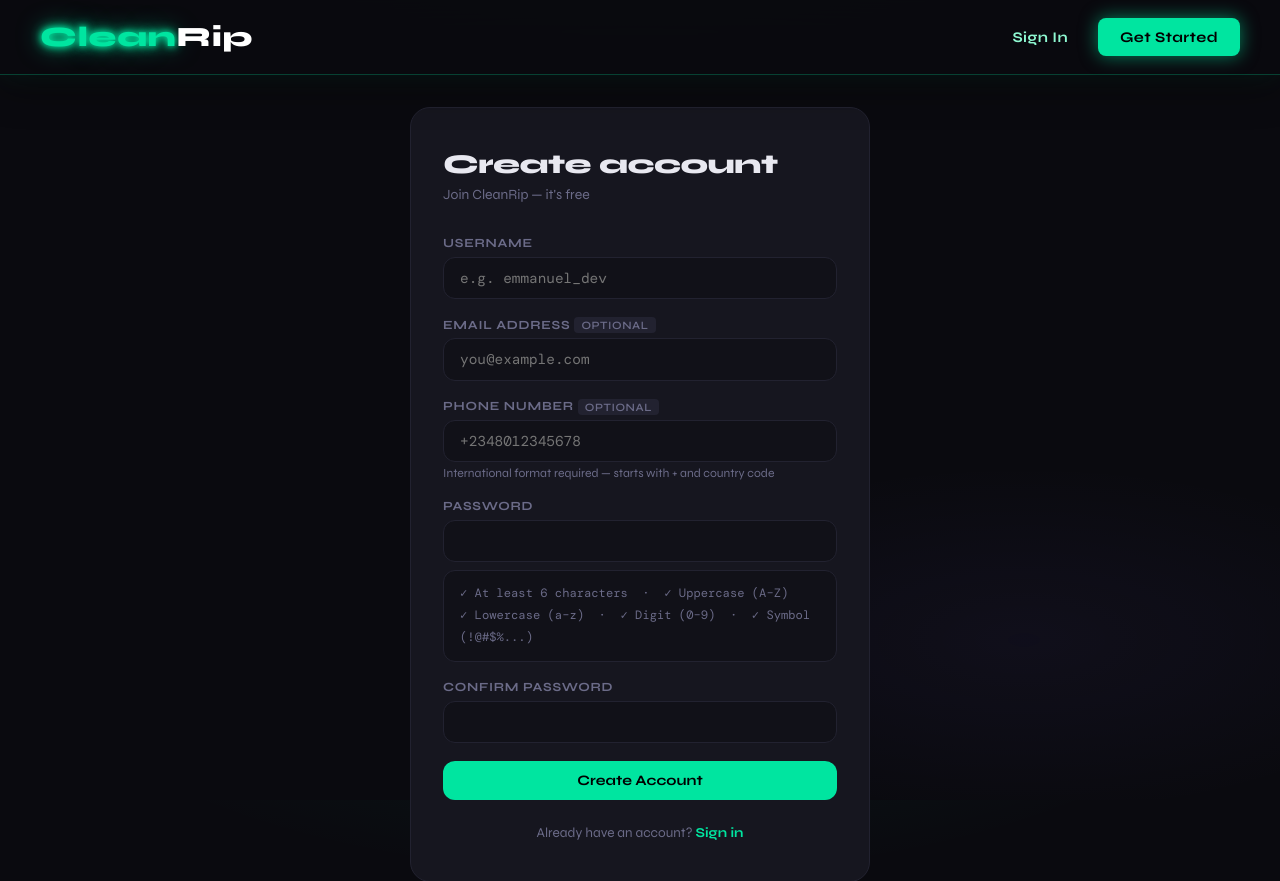
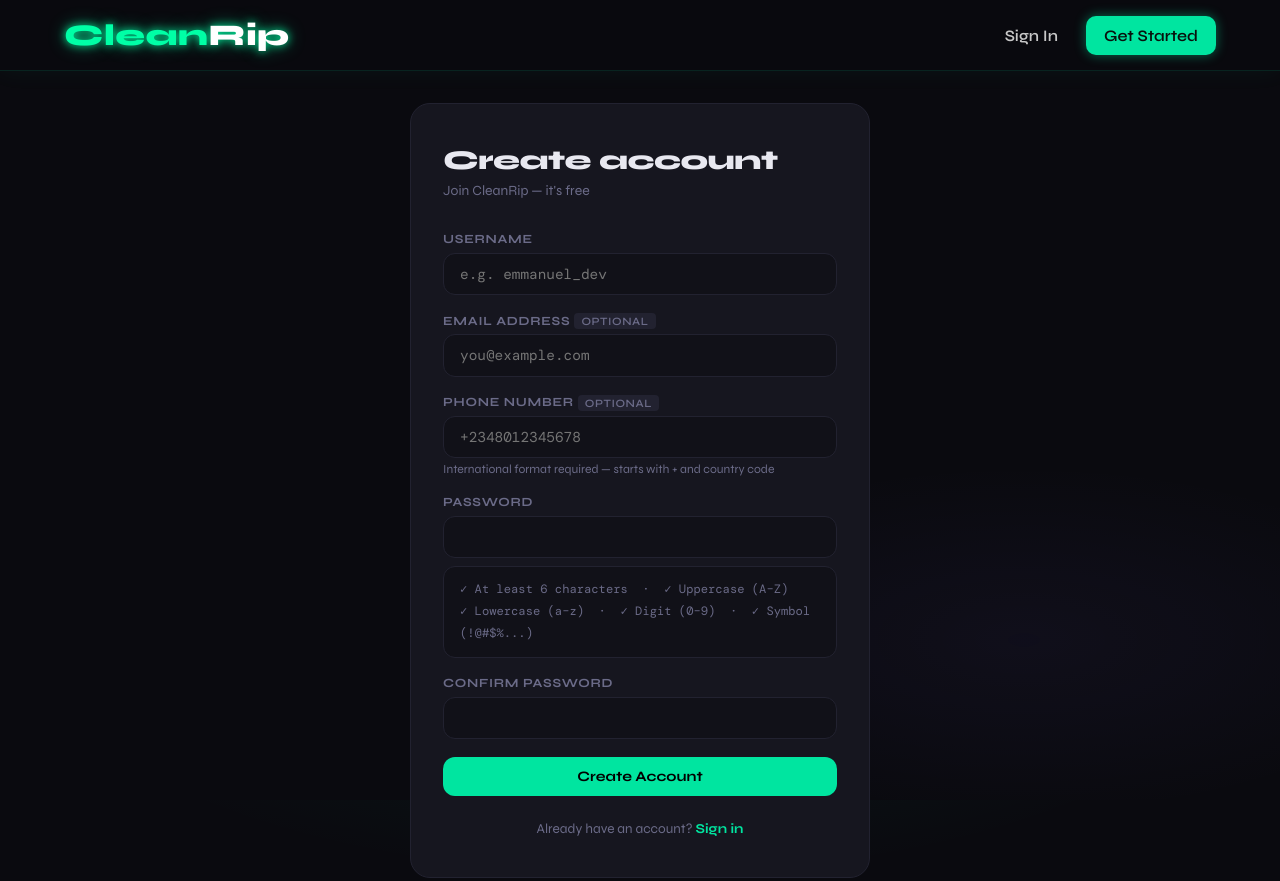
Before and after one commit to Nonyice/downloadvid, a Flask app: page /register in a window 1280 px wide. Shown: the top 881 px of the page. Run offline with Flask 3, Linux system fonts and the light colour scheme; some web fonts are replaced.

Commit message:
Responsive adjustments

```diff
--- a/templates/base.html
+++ b/templates/base.html
@@ -44,215 +44,118 @@
   /* ==========================================
    NAVBAR
 ========================================== */
+/* ==========================
+   NAVBAR
+========================== */
 
 nav{
     position:sticky;
     top:0;
-    z-index:999;
+    z-index:1000;
+
+    background:rgba(10,10,15,.96);
+    backdrop-filter:blur(14px);
+
+    border-bottom:1px solid rgba(0,229,160,.12);
+    box-shadow:0 0 25px rgba(0,229,160,.06);
+}
+
+.nav-container{
+    max-width:1200px;
+    margin:auto;
 
     display:flex;
     justify-content:space-between;
     align-items:center;
-    flex-wrap:wrap;
 
-    padding:18px 40px;
+    padding:0 24px;
+    height:70px;
 
-    background:rgba(10,10,15,.92);
-
-    backdrop-filter:blur(18px);
-
-    border-bottom:1px solid rgba(0,229,160,.25);
-
-    box-shadow:
-        0 0 25px rgba(0,229,160,.08),
-        0 10px 40px rgba(0,0,0,.45);
+    width:100%;
 }
 
-
-/* ============================
-   LOGO
-============================ */
-
 .nav-brand{
-
-    font-size:1.75rem;
-
-    font-weight:800;
-
     text-decoration:none;
 
-    color:#00e5a0;
+    font-size:30px;
+    font-weight:800;
+    letter-spacing:.5px;
 
-    letter-spacing:.8px;
+    color:#00ffa6;
 
     text-shadow:
-        0 0 6px #00e5a0,
-        0 0 12px #00e5a0,
-        0 0 24px rgba(0,229,160,.65);
-
-    transition:.35s;
-
+        0 0 8px rgba(0,255,166,.85),
+        0 0 18px rgba(0,255,166,.45);
 }
 
 .nav-brand span{
-
     color:#ffffff;
-
-    text-shadow:none;
-
 }
 
-.nav-brand:hover{
-
-    transform:scale(1.04);
-
-    text-shadow:
-        0 0 10px #00ffb3,
-        0 0 22px #00ffb3,
-        0 0 40px #00ffb3;
-
-}
-
-
-/* ============================
-   LINKS
-============================ */
-
 .nav-links{
-
     display:flex;
-
     align-items:center;
+    justify-content:flex-end;
 
     gap:12px;
 
-    flex-wrap:wrap;
-
+    flex-wrap:nowrap;
 }
 
 .nav-links a{
+    text-decoration:none;
 
-    position:relative;
+    color:#c8c8c8;
 
-    padding:10px 18px;
+    font-weight:600;
 
-    color:#8ef8d1;
+    padding:10px 16px;
 
-    font-size:.92rem;
+    border-radius:10px;
+
+    transition:.25s;
+
+    white-space:nowrap;
+}
+
+.nav-links a:hover{
+    color:#00ffa6;
+
+    text-shadow:0 0 8px rgba(0,255,166,.8);
+
+    background:rgba(0,229,160,.08);
+}
+
+.btn-nav{
+    background:#00e5a0;
+
+    color:#08110d !important;
+
+    padding:10px 22px;
+
+    border-radius:10px;
 
     font-weight:700;
 
-    text-decoration:none;
+    min-width:130px;
 
-    border-radius:8px;
+    text-align:center;
 
-    transition:.3s;
-
-    letter-spacing:.4px;
-
+    box-shadow:
+        0 0 12px rgba(0,229,160,.45);
 }
 
-.nav-links a:hover{
-
-    color:#fff;
-
-    background:rgba(0,229,160,.08);
-
-    box-shadow:
-        inset 0 0 12px rgba(0,229,160,.15),
-        0 0 18px rgba(0,229,160,.25);
-
-}
-
-.nav-links a::after{
-
-    content:"";
-
-    position:absolute;
-
-    left:12px;
-
-    right:12px;
-
-    bottom:5px;
-
-    height:2px;
-
-    background:#00e5a0;
-
-    transform:scaleX(0);
-
-    transition:.3s;
-
-    box-shadow:0 0 12px #00e5a0;
-
-}
-
-.nav-links a:hover::after{
-
-    transform:scaleX(1);
-
-}
-
-
-/* ============================
-   GET STARTED BUTTON
-============================ */
-
-.btn-nav{
-
-    background:#00e5a0 !important;
+.btn-nav:hover{
+    background:#00ffb3;
 
     color:#000 !important;
 
-    font-weight:800;
-
-    padding:10px 22px !important;
+    transform:translateY(-2px);
 
     box-shadow:
-        0 0 18px rgba(0,229,160,.55);
-
+        0 0 22px rgba(0,255,170,.7);
 }
 
-.btn-nav:hover{
-
-    background:#19ffb7 !important;
-
-    color:#000 !important;
-
-    box-shadow:
-        0 0 14px #19ffb7,
-        0 0 30px #19ffb7,
-        0 0 50px rgba(25,255,183,.65);
-
-}
-
-
-/* ============================
-   MOBILE
-============================ */
-
-@media(max-width:768px){
-
-nav{
-
-    padding:18px;
-
-    flex-direction:column;
-
-    align-items:flex-start;
-
-    gap:15px;
-
-}
-
-.nav-links{
-
-    width:100%;
-
-}
-
-}
     /* ── FLASH MESSAGES ── */
     .flash-wrap {
       max-width: 760px;
@@ -561,19 +486,48 @@ nav{
   {% block extra_css %}{% endblock %}
 </head>
 <body>
+<nav>
 
-  <nav>
-    <a class="nav-brand" href="{{ url_for('main.index') }}">Clean<span>Rip</span></a>
+    <div class="nav-container">
+
+        <a class="nav-brand"
+           href="{{ url_for('main.index') }}">
+            Clean<span>Rip</span>
+        </a>
+
         <div class="nav-links">
+
             {% if current_user.is_authenticated %}
-        <a href="{{ url_for('main.dashboard') }}">Dashboard</a>
-        <a href="{{ url_for('main.history') }}">History</a>
-        <a href="{{ url_for('auth.logout') }}">Sign Out</a>
+
+                <a href="{{ url_for('main.dashboard') }}">
+                    Dashboard
+                </a>
+
+                <a href="{{ url_for('main.history') }}">
+                    History
+                </a>
+
+                <a href="{{ url_for('auth.logout') }}">
+                    Sign Out
+                </a>
+
             {% else %}
-        <a href="{{ url_for('auth.login') }}">Sign In</a>
-        <a href="{{ url_for('auth.register') }}" class="btn-nav">Get Started</a>
+
+                <a href="{{ url_for('auth.login') }}">
+                    Sign In
+                </a>
+
+                <a href="{{ url_for('auth.register') }}"
+                   class="btn-nav">
+                    Get Started
+                </a>
+
             {% endif %}
+
         </div>
+
+    </div>
+
 </nav>
 
   {% with messages = get_flashed_messages(with_categories=true) %}
```
Also changed, not shown: other parts of templates/base.html (+31 -9 lines). Lines whose indentation alone changed are shown as unchanged.
